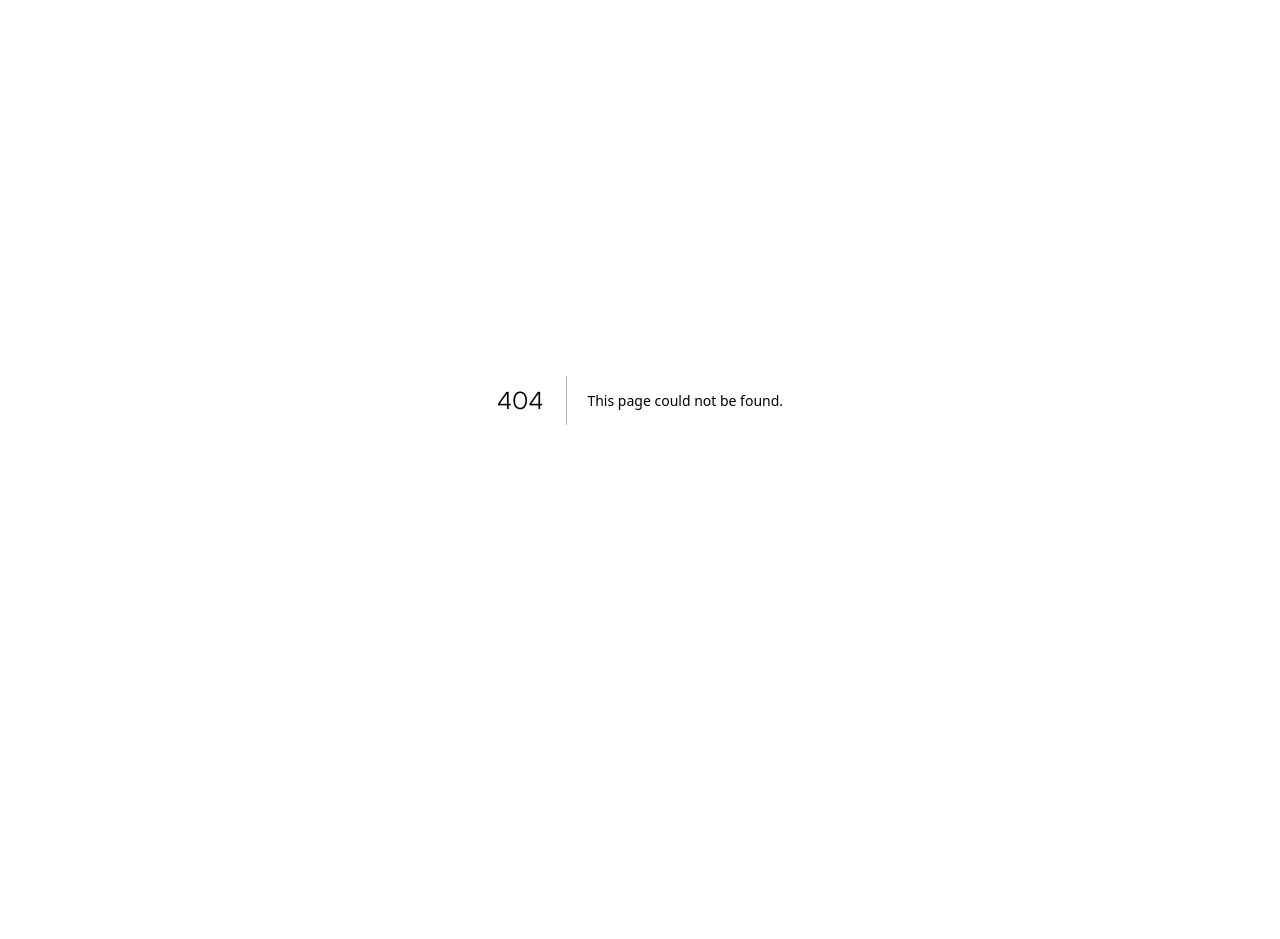
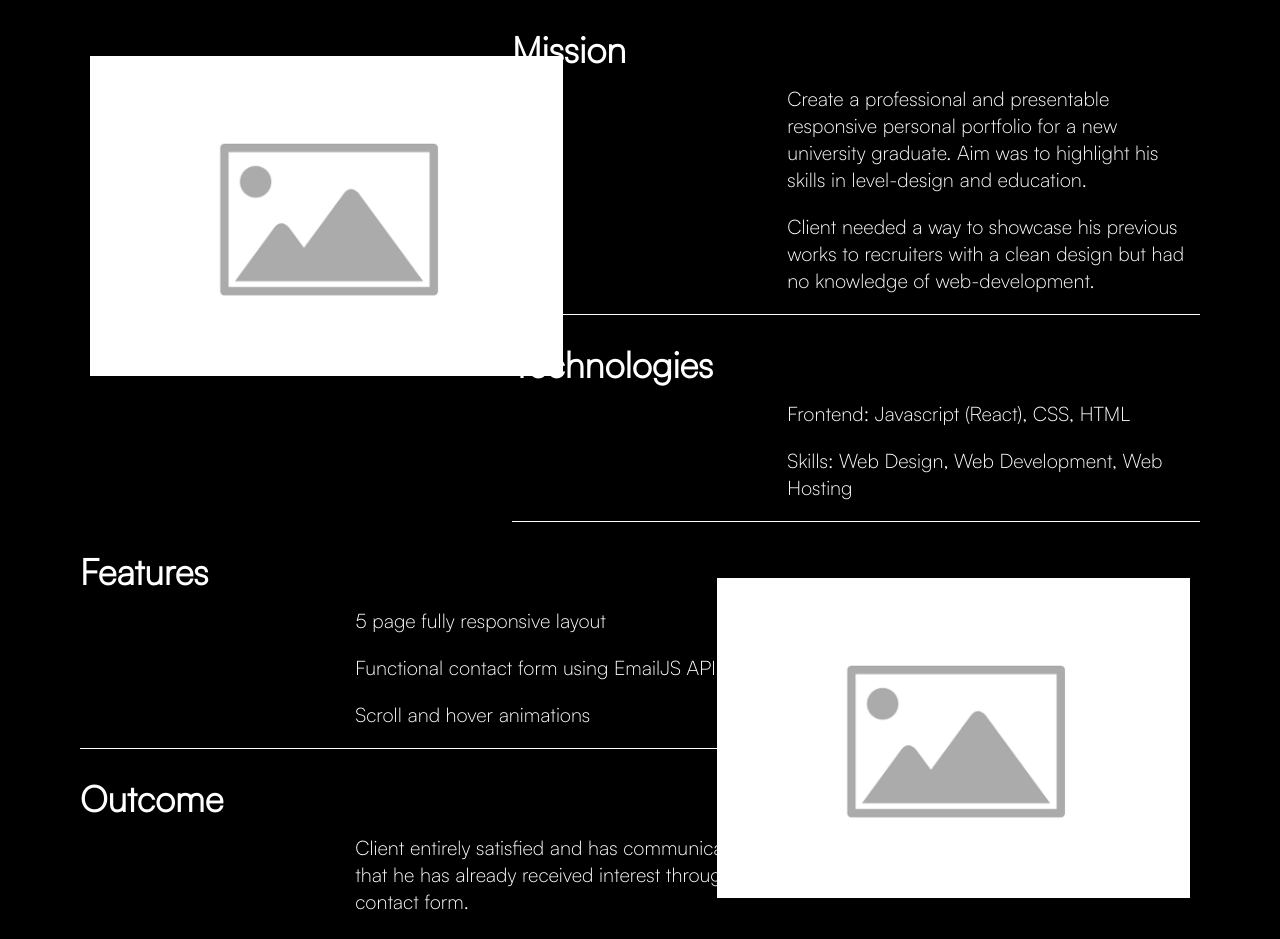
Before and after one commit to BenW2k/Portfolio, a Next.js app in the folder frontend/: page /work/resume in a window 1280 px wide. Before the commit this address had no page. Shown: the top 939 px of the page. Before the commit the page ends 800 px from the top, so only its background shows below. Built offline with nearby package versions, Linux system fonts and the light colour scheme.

Commit message:
+initial commit

```diff
--- /dev/null
+++ b/frontend/app/work/resume/page.tsx
@@ -0,0 +1,60 @@
+"use client";
+import Image from "next/image";
+import styles from "../../styles/work/synergy/synergy.module.css";
+import img from "../../assets/media/placeholder-image.svg";
+
+export default function Synergy() {
+  return (
+    <div className={styles.content}>
+      <Image src={img} className={styles.img1} alt="image" />
+      <div className={styles.container1}>
+        <div className={styles.section1}>
+          <h3 className={styles["section-title"]}>Mission</h3>
+          <div className={styles["section-body"]}>
+            <p>
+              Create a professional and presentable responsive personal
+              portfolio for a new university graduate. Aim was to highlight his
+              skills in level-design and education.
+            </p>
+            <p>
+              Client needed a way to showcase his previous works to recruiters
+              with a clean design but had no knowledge of web-development.
+            </p>
+          </div>
+        </div>
+        <div className={styles.section1}>
+          <h3 className={styles["section-title"]}>Technologies</h3>
+          <div className={styles["section-body"]}>
+            <p>Frontend: Javascript (React), CSS, HTML </p>
+            <p>Skills: Web Design, Web Development, Web Hosting</p>
+          </div>
+        </div>
+      </div>
+      <Image src={img} className={styles.img2} alt="image" />
+      <div className={styles.container2}>
+        <div className={styles.section2}>
+          <h3 className={styles["section-title"]}>Features</h3>
+          <div className={styles["section-body"]}>
+            <p>5 page fully responsive layout</p>
+            <p>Functional contact form using EmailJS API</p>
+            <p>Scroll and hover animations</p>
+          </div>
+        </div>
+        <div className={styles.section2}>
+          <h3 className={styles["section-title"]}>Outcome</h3>
+          <div className={styles["section-body"]}>
+            <p> </p>
+            <p>
+              Client entirely satisfied and has communicated that he has already
+              received interest through the contact form.
+            </p>
+            <p>
+              Client also left a positive testimonial and has expressed his
+              desire to work together in the future.{" "}
+            </p>
+          </div>
+        </div>
+      </div>
+    </div>
+  );
+}
```
